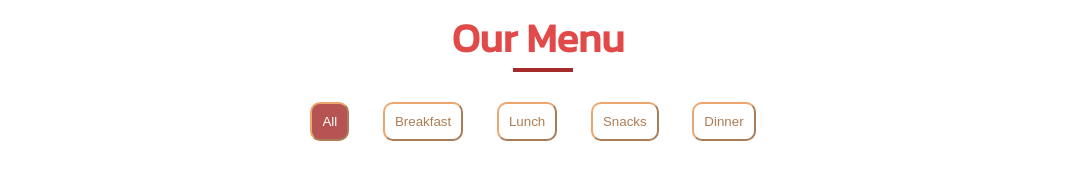
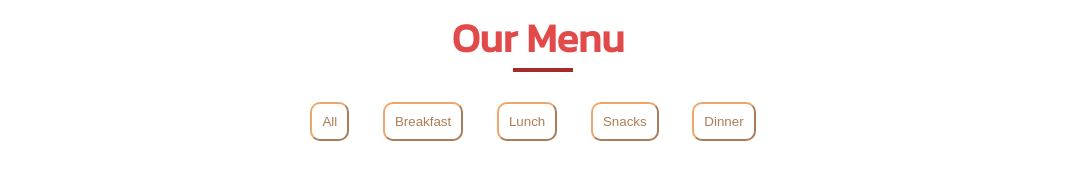
Before and after one commit to deepikatekumatla/responsive-restaurent-menu-page-using-html-css-and-javascript, a plain HTML site: page index.html in a window 1280 px wide. Shown: the top 192 px of the page, without its empty margins (102-1177 px from the left). Drawn offline with Linux system fonts and the light colour scheme; a web font is replaced by a local one.

Commit message:
Update index.html

```diff
--- a/index.html
+++ b/index.html
@@ -14,7 +14,7 @@
     <div class="header">
         <h1>Our Menu</h1>
         <div class="underline"></div>
-        <button class="all btn active">All</button>
+        <button class="all btn">All</button>
         <button class="breakfast btn">Breakfast</button>
         <button class="lunch btn">Lunch</button>
         <button class="snacks btn">Snacks</button>
```
